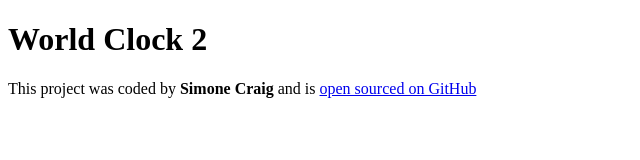
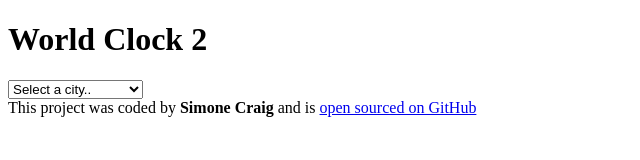
Before and after one commit to So-Simoneuk/Simone-s-World-Clock, a plain HTML site: page index.html in a window 1280 px wide. Shown: the whole page, without its empty margins (0-640 px from the left). Drawn offline with nearby package versions, Linux system fonts and the light colour scheme.

Commit message:
locations added to dropdown

```diff
--- a/index.html
+++ b/index.html
@@ -10,7 +10,14 @@
 </head>
 <body>
     <h1>World Clock 2</h1>
-
+<select id="cities">
+    <option value="">Select a city..</option>
+        <option value="current">My current location</option>
+        <option value="America/Havana">Havana</option>
+        <option value="Indian/Mauritius">Port Louis</option>
+        <option value="Pacific/Fiji">Fiji</option>
+        <option value="Africa/Accra">Accra</option>
+</select>
 
 </body>
 <footer>This project was coded by <strong>Simone Craig</strong> and is
```
